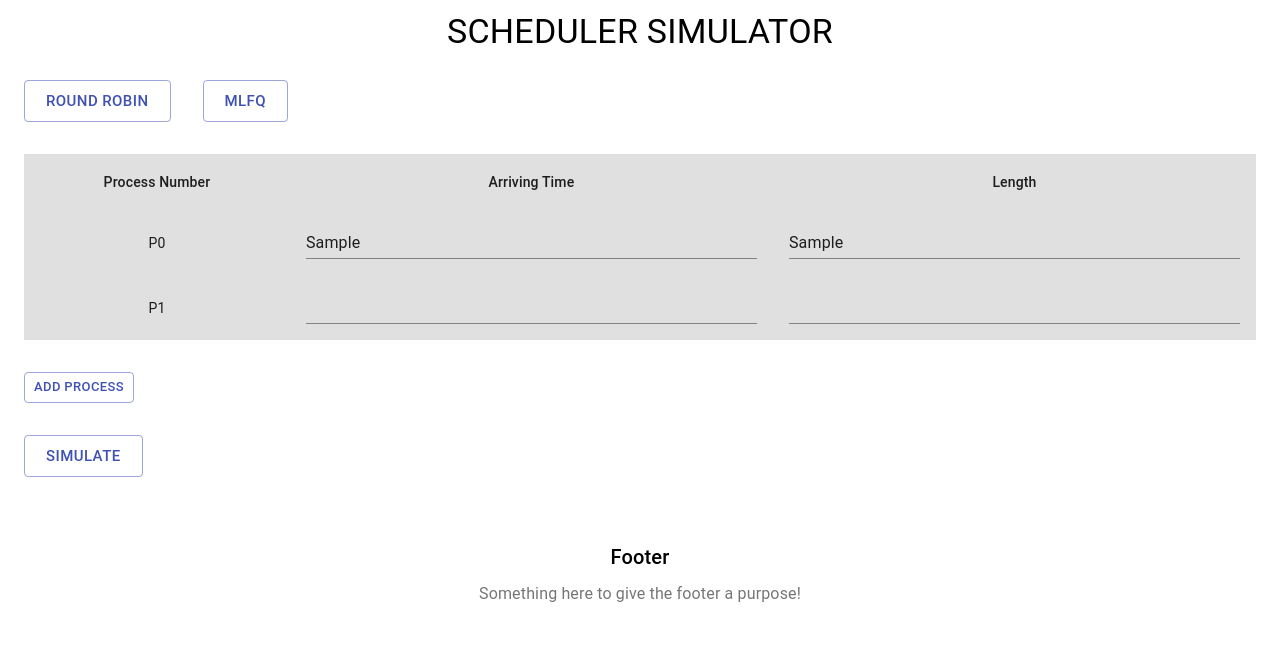
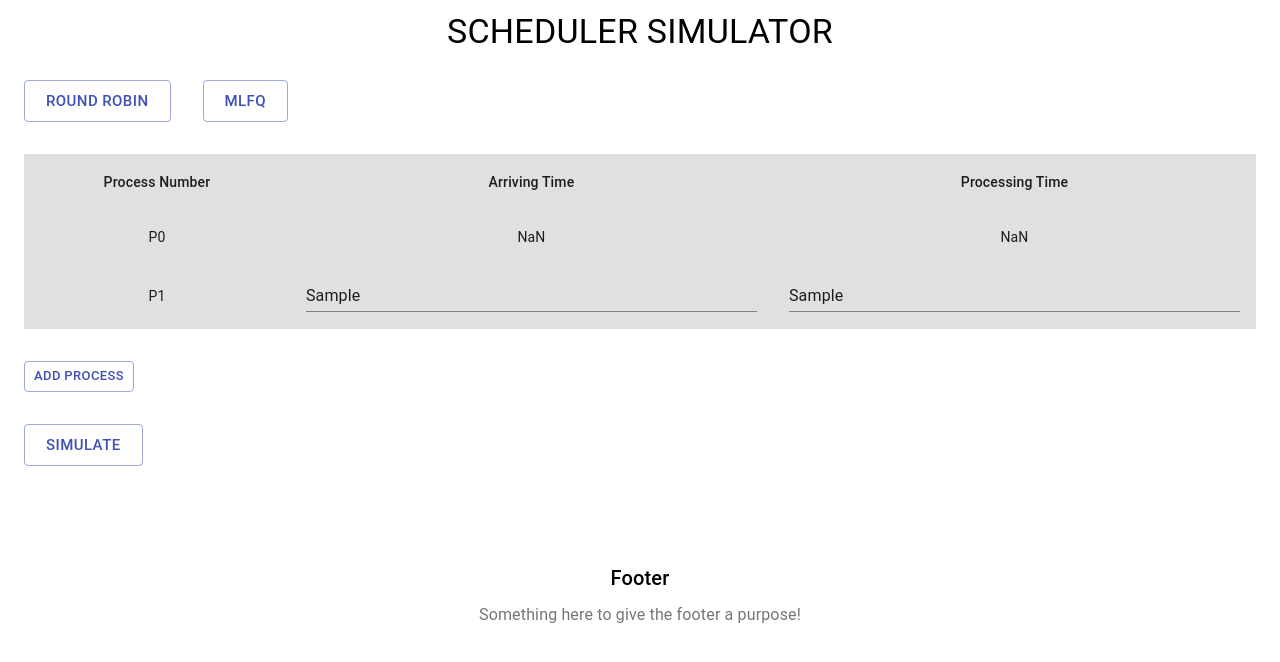
Before and after one commit to KhanhNham/os-f21-scheduler, a React (Create React App) app: page / in a window 1280 px wide. Both pictures are taken after typing "Sample", "Sample" into the empty fields and a click on the button "ADD PROCESS". Shown: the top 662 px of the page. Built offline with nearby package versions, Linux system fonts and the light colour scheme.

Commit message:
connect UI and logic

```diff
--- a/package.json
+++ b/package.json
@@ -11,6 +11,7 @@
     "@testing-library/jest-dom": "^5.15.0",
     "@testing-library/react": "^11.2.7",
     "@testing-library/user-event": "^12.8.3",
+    "flux": "^4.0.2",
     "react": "^17.0.2",
     "react-dom": "^17.0.2",
     "react-konva": "^17.0.2-5",
--- a/src/components/InputTables/RR-InputTable.js
+++ b/src/components/InputTables/RR-InputTable.js
@@ -6,7 +6,8 @@ import TableHead from '@mui/material/TableHead';
 import TableRow from '@mui/material/TableRow'
 import Button from '@material-ui/core/Button';
 import { makeStyles } from '@material-ui/core/styles';
-import { Input } from '@mui/material';
+import TextField from '@material-ui/core/TextField';
+import { InputStore } from '../Store';
 
 const useStyles = makeStyles((theme) => ({
   button: {
@@ -20,61 +21,64 @@ const useStyles = makeStyles((theme) => ({
 
 export default function RR_InputTable() {
   const classes = useStyles();
-  const [totalProcess, setTotalProcess] = useState(1);
-  const [processInfo, setProcessInfo] = useState([{
-    "processNumber": "P0",
-    "arrTime" : 0,
-    "length" : 2
-  }]);
 
-  const [addNewProcess, setAddNewProcess] = useState({
-      arrTime: 0,
-      length: 2
-  })
+  const [totalProcess, setTotalProcess] = useState(0);
+  const [enqueueTime, setEnqueueTime] = useState(0);
+  const [processingTime, setProcessingTime] = useState(0);
+
+  const [process, setProcess] = useState({
+    processNumber: "P" + totalProcess,
+    enqueueTime: 0,
+    processingTime: 0,
+  });
+  const [allProcesses, setAllProcesses] = useState([]);
+
+  React.useEffect(() => {
+    // console.log(allProcesses);
+    sendInputToStore();
+  }, [allProcesses]);
 
   const handleAdd = () => {
-    const newProcessInfo = {...addNewProcess};
-    setAddNewProcess(newProcessInfo);
-    updateProcessInfo();
+    setAllProcesses(oldArray =>
+      [...oldArray, {processNumber: "P" + totalProcess, enqueueTime: parseInt(enqueueTime), processingTime: parseInt(processingTime)}]
+    );
+    setEnqueueTime(0);
+    setProcessingTime(0);
     setTotalProcess(totalProcess + 1);
-}
+  }
 
-const updateProcessInfo = () => {
-    const newProcessData = {
-        processNumber: "P" + totalProcess,
-        arrTime: addNewProcess.arrTime,
-        length: addNewProcess.length
-    }
-    const newProcesses = [...processInfo, newProcessData];
-    setProcessInfo(newProcesses);
-}
-
-const getProcessInfo = (processNum) => {
-  processInfo.map((p) => {
-    if (p.processNumber == processNum) {
-      return {p};
-    }
-  })
-}
+  const sendInputToStore = () => {
+    InputStore.setInput(allProcesses);
+    InputStore.emitChange();
+  }
 
   return (
     <div>
-        <Table className={classes.table}>
+        <Table className={classes.table} component="form">
             <TableHead>
                 <TableRow>
                     <TableCell align="center"> Process Number </TableCell>
                     <TableCell align="center"> Arriving Time </TableCell>
-                    <TableCell align="center"> Length </TableCell>
+                    <TableCell align="center"> Processing Time </TableCell>
                 </TableRow>
             </TableHead>
-            <TableBody>
-                {processInfo.map((p) => (
-                    <TableRow sx={{ '&:last-child td, &:last-child th': { border: 0 }}}>
+            <TableBody >
+                {totalProcess !== 0 ? allProcesses.map((p) => (
+                    <TableRow key={p.processNumber}>
                         <TableCell align="center"> {p.processNumber} </TableCell>
-                        <TableCell align="center"><Input fullWidth/></TableCell>
-                        <TableCell align="center"><Input fullWidth/></TableCell>
+                        <TableCell align="center"> {p.enqueueTime}</TableCell>
+                        <TableCell align="center"> {p.processingTime}</TableCell>
                     </TableRow>
-                ))}
+                )) : null}
+                <TableRow>
+                  <TableCell align="center"> {"P" + totalProcess} </TableCell>
+                  <TableCell align="center">
+                    <TextField required placeholder="Please enter a multiple of 10" fullWidth name="enqueueTime" onChange={(e) => setEnqueueTime(e.target.value)}/>
+                  </TableCell>
+                  <TableCell align="center">
+                    <TextField required placeholder="Please enter a multiple of 10" fullWidth name="processingTime" onChange={(e) => setProcessingTime(e.target.value)}/>
+                  </TableCell>
+                </TableRow>
             </TableBody>
         </Table>
         <Button onClick={handleAdd} variant="outlined" color="primary" size="small" className={classes.button}>Add Process</Button>
--- a/src/components/Main.js
+++ b/src/components/Main.js
@@ -9,6 +9,8 @@ import { generateTasks, getListOfColors } from "../util/TaskGenerator";
 import { makeStyles } from '@material-ui/core/styles';
 import Button from '@material-ui/core/Button';
 import RR_InputTable from "./InputTables/RR-InputTable";
+import { InputStore } from "./Store";
+import { useEffect } from "react";
 
 const useStyles = makeStyles((theme) => ({
   sectionHeader: {
@@ -25,23 +27,33 @@ const useStyles = makeStyles((theme) => ({
 }));
 
 export default function Main() {
-  let numTasks = 4;
+  const [input, setInput] = useState(InputStore.getInput());
+
+  useEffect(() => {
+    InputStore.addChangeListener(onChange);
+    return () => InputStore.removeChangeListener(onChange);
+  }, [input]);
+
+  function onChange() {
+    setInput(InputStore.getInput());
+  }
+
+
   const classes = useStyles();
 
   let [showGraphic, setShow] = useState(false);
   let [graphic, setGraphic] = useState(<></>);
 
-  var res = [];
   function simulate() {
-    const tasks = generateTasks(numTasks);
+    const tasks = generateTasks(input);
 
-    const roundRobin = new RoundRobin(numTasks, tasks);
-    res = roundRobin.simulate();
+    const roundRobin = new RoundRobin(tasks);
+    const res = roundRobin.simulate();
     for (var i =0; i < res.length; i++) {
       console.log("enqueuingTime: " + res[i].enqueueTime + " processingTime: " + res[i].processingTime + " id: " + res[i].id);
     }
     setShow(true);
-    setGraphic(<Graphics res={res} startX={100} y={10} height={50}/>);
+    setGraphic(<Graphics res={res} startX={100} y={10} height={100}/>);
   }
 
   return (
@@ -81,8 +93,8 @@ export default function Main() {
             >
               Simulate
           </Button>
-          {graphic}
         </div>
+        <div className={classes.section}>{graphic}</div>
       </Container>
       <Footer title="Footer" description="Something here to give the footer a purpose!" />
     </>
--- /dev/null
+++ b/src/components/Store.js
@@ -0,0 +1,38 @@
+import { EventEmitter } from "events";
+
+const CHANGE_EVENT = 'change';
+let input = [];
+
+class Store extends EventEmitter {
+  constructor() {
+    super();
+    this.input = [];
+    this.loadingStatus = "UNDEFINED";
+  }
+
+  addChangeListener(callback) {
+    this.on(CHANGE_EVENT, callback);
+  }
+
+  removeChangeListener(callback) {
+    this.removeListener(CHANGE_EVENT, callback);
+  }
+
+  emitChange() {
+    this.emit(CHANGE_EVENT);
+  }
+
+  getInput() {
+    return this.input;
+  }
+
+  getNumInput() {
+    return this.input.length;
+  }
+
+  setInput(input) {
+    this.input = input;
+  }
+}
+
+export const InputStore = new Store();
--- a/src/scheduler/RoundRobin.js
+++ b/src/scheduler/RoundRobin.js
@@ -16,8 +16,7 @@ class Process {
 
 class RoundRobin {
 
-  constructor(numTasks, listOfTasks) {
-    this.numTasks = numTasks;
+  constructor(listOfTasks) {
     this.tasks = listOfTasks;
   };
 
@@ -45,7 +44,11 @@ class RoundRobin {
         result.push(process)
     }
 
-    return this.tasks;
+    // for (var j =0; j < this.tasks.length; j++) {
+    //   console.log("enqueuingTime: " + this.tasks[j].enqueueTime + " processingTime: " + this.tasks[j].processingTime + " id: " + this.tasks[j].id);
+    // }
+
+    return result;
     }
 }
 
--- a/src/util/TaskGenerator.js
+++ b/src/util/TaskGenerator.js
@@ -1,3 +1,5 @@
+import { createSecurePair } from "tls";
+
 const PROCESSING_TIME_UPPER_BOUND = 10;
 const ENQUEUE_TIME_SCALE = 5;
 const SCALE = 10;
@@ -17,19 +19,34 @@ export const getListOfColors = (numTasks) => {
   return colorLs;
 }
 
-export const generateTasks = (numTasks) => {
+export const generateTasks = (listOfTasks) => {
   let tasks = [];
-  const maxEnqueueTime = numTasks;
+  const numTasks = listOfTasks.length;
   const colorLs = getListOfColors(numTasks);
-  let prevEnqueueTime = 0;
 
   for (var i =0; i < numTasks; i++) {
-    var processingTime = Math.floor(1 + Math.random()*PROCESSING_TIME_UPPER_BOUND) * SCALE;
-    var enqueueTime = prevEnqueueTime + Math.floor(Math.random() * maxEnqueueTime);
+    const curr = listOfTasks[i];
     tasks.push(
-      {id: i, enqueueTime: enqueueTime, processingTime: processingTime, color: colorLs[i]},
+      {id: i, enqueueTime: curr.enqueueTime, processingTime: curr.processingTime, color: colorLs[i]},
     );
-    prevEnqueueTime = enqueueTime;
   }
   return tasks;
 }
+
+// THIS IS USED FOR GENERATING TASKS ARBITRARILY
+// export const generateTasks = (numTasks) => {
+//   let tasks = [];
+//   const maxEnqueueTime = numTasks;
+//   const colorLs = getListOfColors(numTasks);
+//   let prevEnqueueTime = 0;
+
+//   for (var i =0; i < numTasks; i++) {
+//     var processingTime = Math.floor(1 + Math.random()*PROCESSING_TIME_UPPER_BOUND) * SCALE;
+//     var enqueueTime = prevEnqueueTime + Math.floor(Math.random() * maxEnqueueTime);
+//     tasks.push(
+//       {id: i, enqueueTime: enqueueTime, processingTime: processingTime, color: colorLs[i]},
+//     );
+//     prevEnqueueTime = enqueueTime;
+//   }
+//   return tasks;
+// }
```
Also changed, not shown: 1 other file (tests, documents, lock files or other folders).
